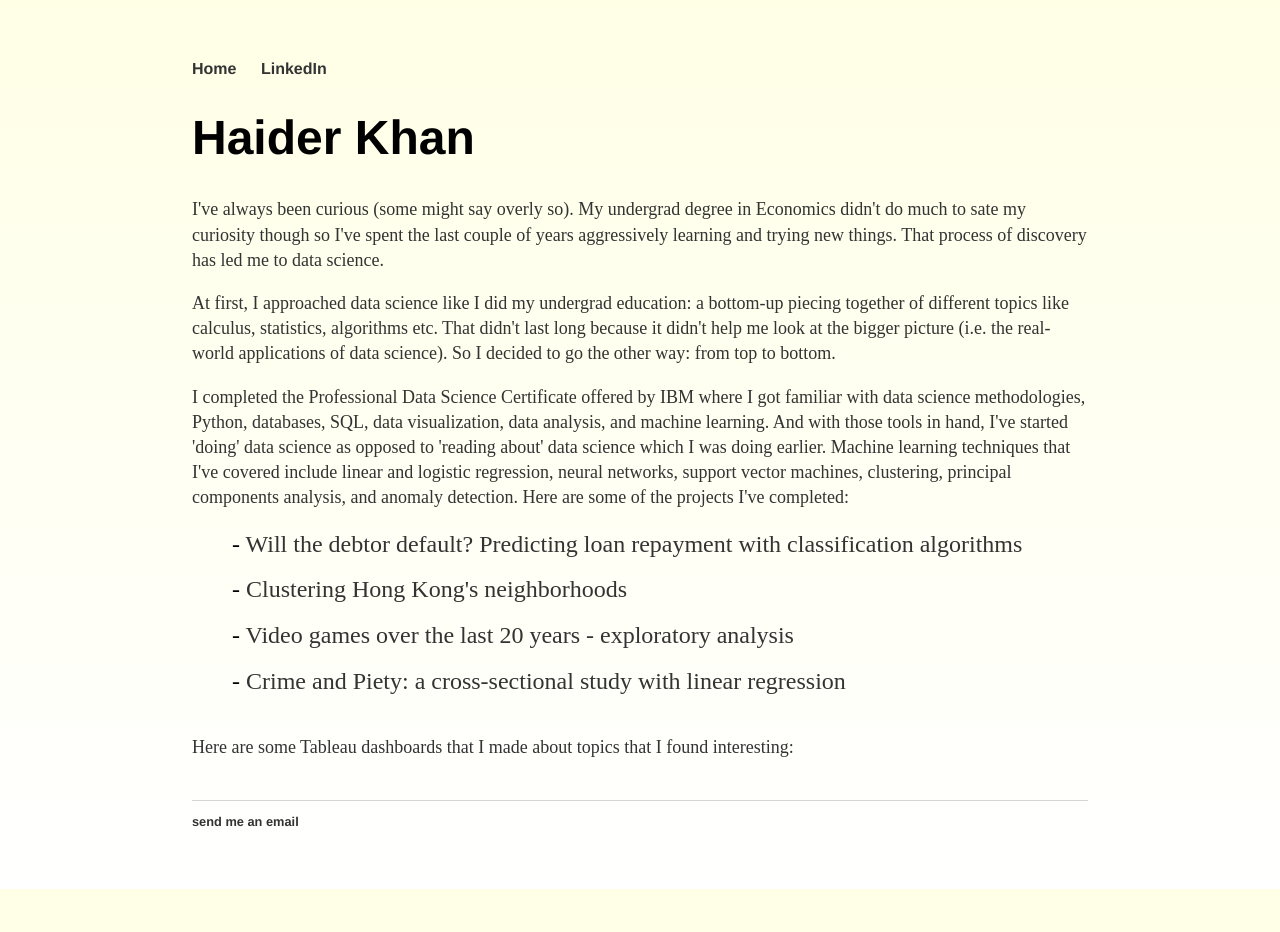
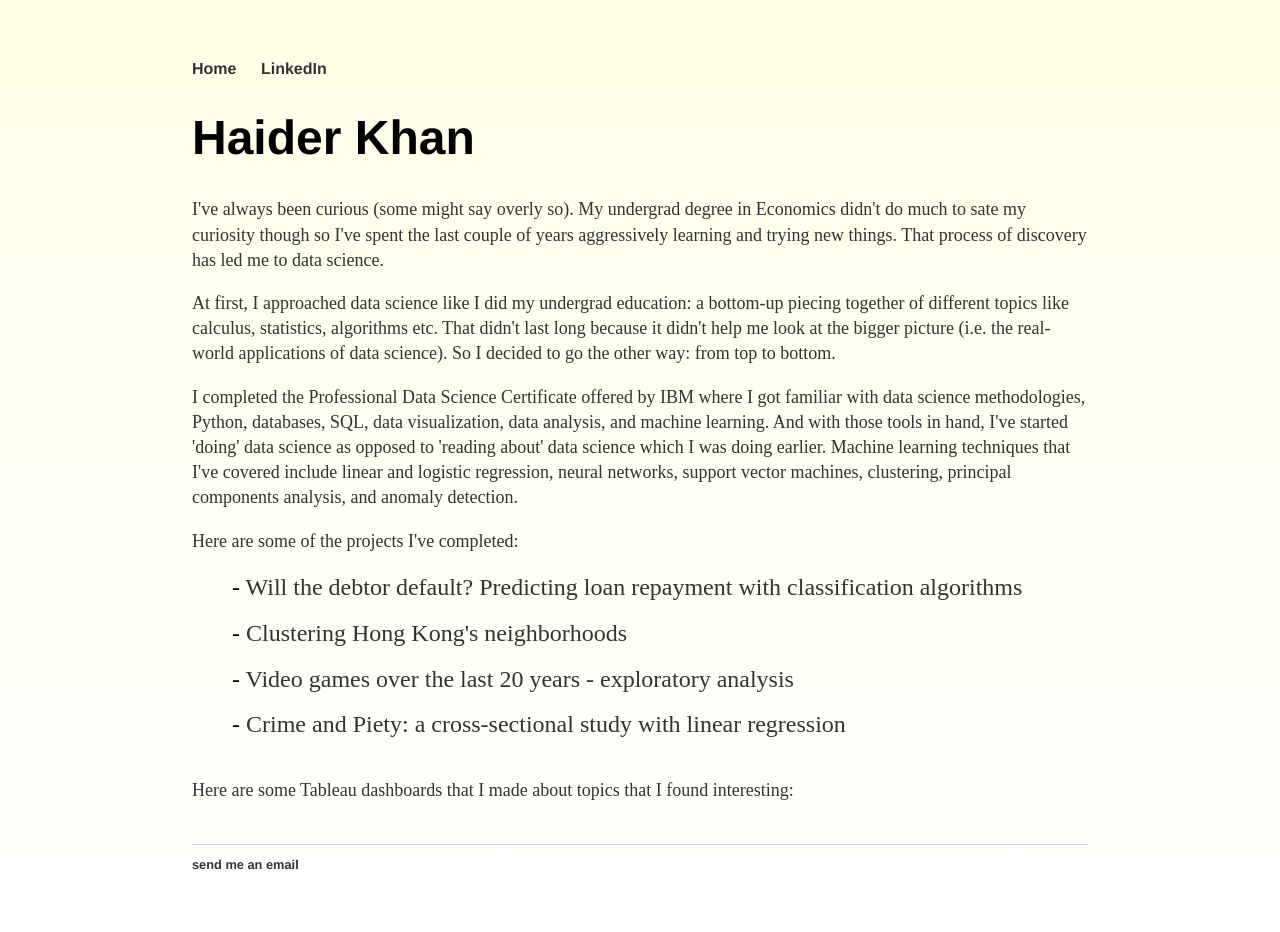
Before and after one commit to h2kh/h2kh.github.io, a Jekyll site: the page built from index.html, in a window 1280 px wide. Built offline with Jekyll 4.4.1, drawn with Linux system fonts in a browser that asks for light colours; before the commit the page ends 900 px from its top, so only the background shows below that.

Commit message:
Update index.html

```diff
--- a/index.html
+++ b/index.html
@@ -14,7 +14,10 @@ title: Data Science projects
 
 	<p style="font-size:18px;">I completed the Professional Data Science Certificate offered by IBM where I got familiar with data science methodologies, Python,
 	databases, SQL, data visualization, data analysis, and machine learning. And with those tools in hand, I've started 'doing' data science
-	as opposed to 'reading about' data science which I was doing earlier. Machine learning techniques that I've covered include linear and logistic regression, neural networks, support vector machines, clustering, principal components analysis, and anomaly detection. Here are some of the projects I've completed:</p>
+	as opposed to 'reading about' data science which I was doing earlier. Machine learning techniques that I've covered include linear and logistic regression,
+		neural networks, support vector machines, clustering, principal components analysis, and anomaly detection.</p>
+
+	<p style="font-size:18px;">Here are some of the projects I've completed:</p>
 
 	<ul class="posts">
 
```
